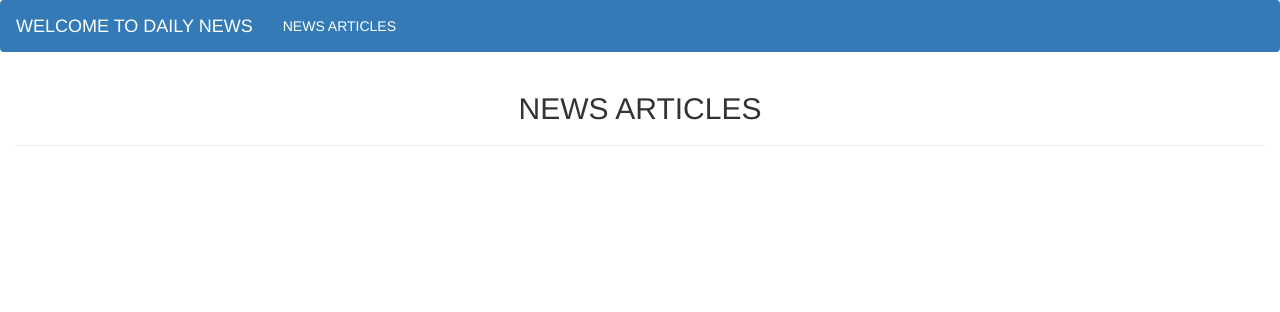
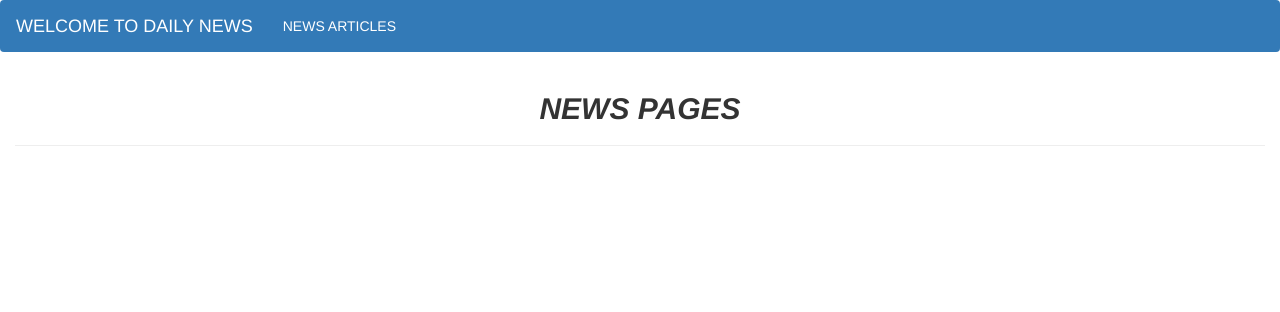
Before and after one commit to AbdimulhinYussuf3675/API_news, a Flask app: template app/templates/article.html in a window 1280 px wide. Shown: the top 312 px of the page. Run offline with Flask 2, Linux system fonts and the light colour scheme; the template is opened without the code that fills it, so the values that code supplies are empty; some libraries are stand-ins or nearby versions.

Commit message:
modified

```diff
--- a/app/templates/article.html
+++ b/app/templates/article.html
@@ -1,7 +1,7 @@
 {% extends 'base.html'%}
  {% block content %}
 <div class="container-fluid">
-<h1 class="text-center" style="font-size: 30px;">NEWS ARTICLES</h1>
+<h1 class="text-center" style="font-size: 30px; font-style: italic; font-weight: bold;">NEWS PAGES</h1>
 <hr>
 {% for display in articles %}
     <div class="row">
```
